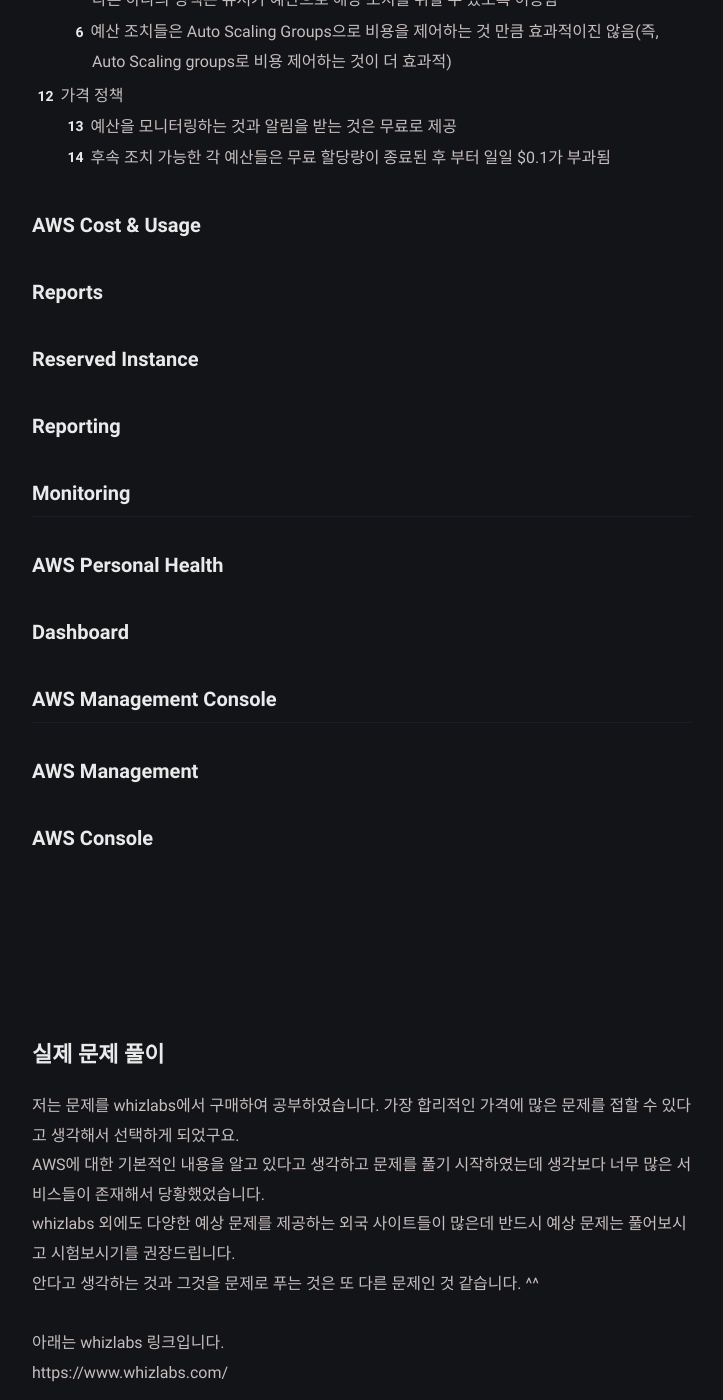
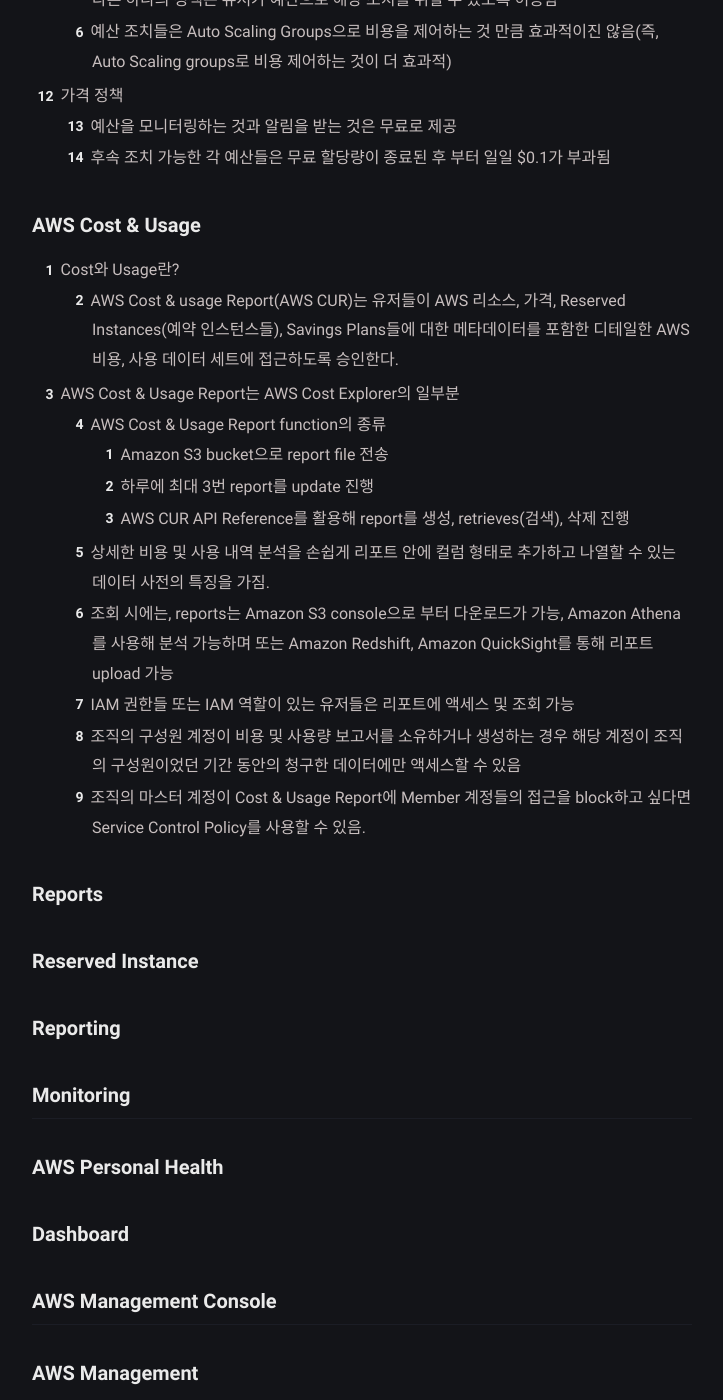
Before and after one commit to jd6186/jd6186.github.io, a Jekyll site: the page built from _posts/DongUk/2022-01-11-AWS_Architect_Associate.md, in a window 1280 px wide and 1400 px high, scrolled down 12094 px. Shown: the whole window, without its empty margins (278-1001 px from the left). Built offline with Jekyll 4.4.1, drawn with Linux system fonts in a browser that asks for light colours; comment, search, counter and statistics services are not loaded.

Commit message:
Update 2022-01-11-AWS_Architect_Associate.md
AWS Cost & Usage 내용 정리

```diff
--- a/_posts/DongUk/2022-01-11-AWS_Architect_Associate.md
+++ b/_posts/DongUk/2022-01-11-AWS_Architect_Associate.md
@@ -259,13 +259,22 @@ https://www.notion.so/AWS-SAA-ef4c542e84094e1c88909ea1c9024cfb
     * 후속 조치 가능한 각 예산들은 무료 할당량이 종료된 후 부터 일일 $0.1가 부과됨
 
 #### AWS Cost & Usage
-
+1. Cost와 Usage란?
+    * AWS Cost & usage Report(AWS CUR)는 유저들이 AWS 리소스, 가격, Reserved Instances(예약 인스턴스들), Savings Plans들에 대한 메타데이터를 포함한 디테일한 AWS 비용, 사용 데이터 세트에 접근하도록 승인한다.
+2. AWS Cost & Usage Report는 AWS Cost Explorer의 일부분
+    * AWS Cost & Usage Report function의 종류
+        1. Amazon S3 bucket으로 report file 전송
+        2. 하루에 최대 3번 report를 update 진행
+        3. AWS CUR API Reference를 활용해 report를 생성, retrieves(검색), 삭제 진행
+    * 상세한 비용 및 사용 내역 분석을 손쉽게 리포트 안에 컬럼 형태로 추가하고 나열할 수 있는 데이터 사전의 특징을 가짐.
+    * 조회 시에는, reports는 Amazon S3 console으로 부터 다운로드가 가능, Amazon Athena를 사용해 분석 가능하며 또는 Amazon Redshift, Amazon QuickSight를 통해 리포트 upload 가능
+    * IAM 권한들 또는 IAM 역할이 있는 유저들은 리포트에 액세스 및 조회 가능
+    * 조직의 구성원 계정이 비용 및 사용량 보고서를 소유하거나 생성하는 경우 해당 계정이 조직의 구성원이었던 기간 동안의 청구한 데이터에만 액세스할 수 있음
+    * 조직의 마스터 계정이 Cost & Usage Report에 Member 계정들의 접근을 block하고 싶다면 Service Control Policy를 사용할 수 있음.
 
 #### Reports
 
-
 #### Reserved Instance
-
 
 #### Reporting
 
```
